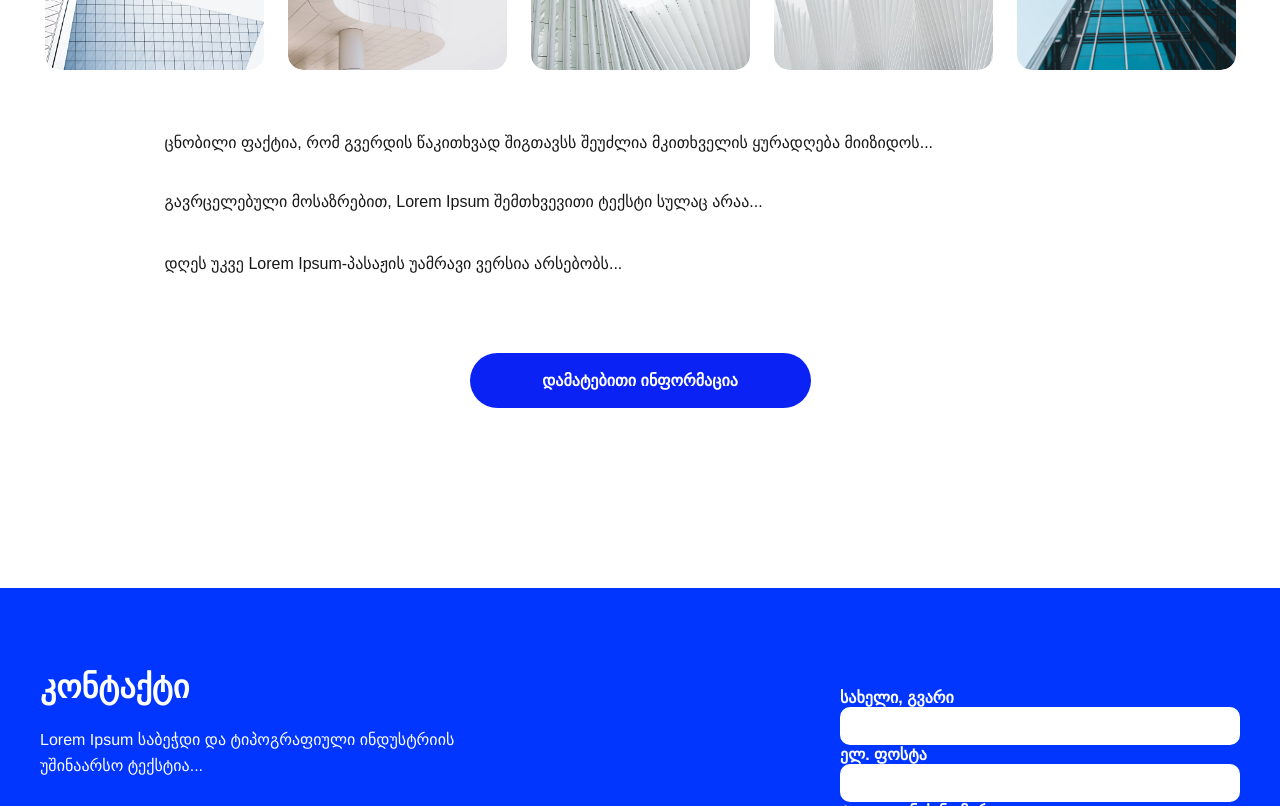
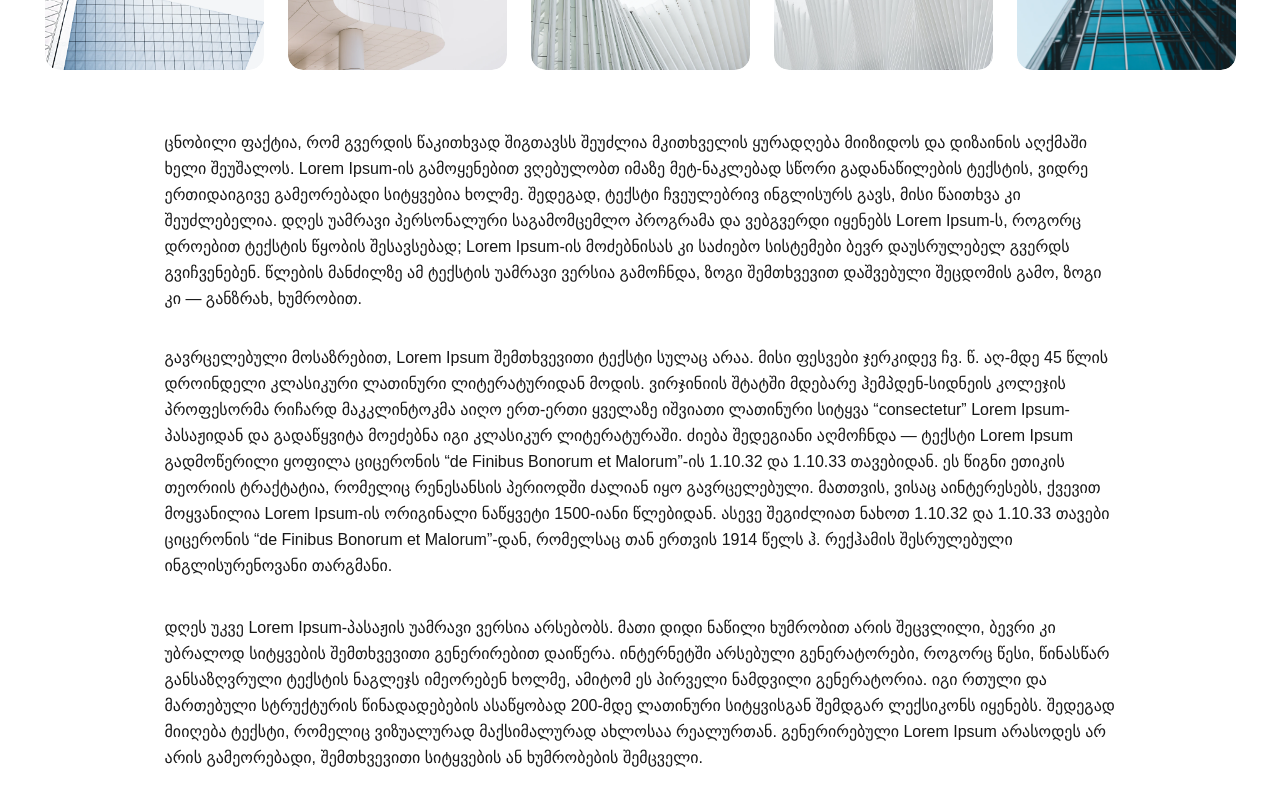
Before and after one commit to TakoSalakaia/bookish-robot, a plain HTML site: page index.html in a window 1280 px wide. Shown: the part 1195-2001 px from the top of the page. Drawn offline with Linux system fonts and the light colour scheme; a web font is replaced by a local one.

Commit message:
Update index.html

```diff
--- a/index.html
+++ b/index.html
@@ -45,13 +45,13 @@
 
     <section class="text-section">
       <article class="text first">
-        <p>ცნობილი ფაქტია, რომ გვერდის წაკითხვად შიგთავსს შეუძლია მკითხველის ყურადღება მიიზიდოს...</p>
+        <p>ცნობილი ფაქტია, რომ გვერდის წაკითხვად შიგთავსს შეუძლია მკითხველის ყურადღება მიიზიდოს და დიზაინის აღქმაში ხელი შეუშალოს. Lorem Ipsum-ის გამოყენებით ვღებულობთ იმაზე მეტ-ნაკლებად სწორი გადანაწილების ტექსტის, ვიდრე ერთიდაიგივე გამეორებადი სიტყვებია ხოლმე. შედეგად, ტექსტი ჩვეულებრივ ინგლისურს გავს, მისი წაითხვა კი შეუძლებელია. დღეს უამრავი პერსონალური საგამომცემლო პროგრამა და ვებგვერდი იყენებს Lorem Ipsum-ს, როგორც დროებით ტექსტის წყობის შესავსებად; Lorem Ipsum-ის მოძებნისას კი საძიებო სისტემები ბევრ დაუსრულებელ გვერდს გვიჩვენებენ. წლების მანძილზე ამ ტექსტის უამრავი ვერსია გამოჩნდა, ზოგი შემთხვევით დაშვებული შეცდომის გამო, ზოგი კი — განზრახ, ხუმრობით.</p>
       </article>
       <article class="text second">
-        <p>გავრცელებული მოსაზრებით, Lorem Ipsum შემთხვევითი ტექსტი სულაც არაა...</p>
+        <p>გავრცელებული მოსაზრებით, Lorem Ipsum შემთხვევითი ტექსტი სულაც არაა. მისი ფესვები ჯერკიდევ ჩვ. წ. აღ-მდე 45 წლის დროინდელი კლასიკური ლათინური ლიტერატურიდან მოდის. ვირჯინიის შტატში მდებარე ჰემპდენ-სიდნეის კოლეჯის პროფესორმა რიჩარდ მაკკლინტოკმა აიღო ერთ-ერთი ყველაზე იშვიათი ლათინური სიტყვა “consectetur” Lorem Ipsum-პასაჟიდან და გადაწყვიტა მოეძებნა იგი კლასიკურ ლიტერატურაში. ძიება შედეგიანი აღმოჩნდა — ტექსტი Lorem Ipsum გადმოწერილი ყოფილა ციცერონის “de Finibus Bonorum et Malorum”-ის 1.10.32 და 1.10.33 თავებიდან. ეს წიგნი ეთიკის თეორიის ტრაქტატია, რომელიც რენესანსის პერიოდში ძალიან იყო გავრცელებული. მათთვის, ვისაც აინტერესებს, ქვევით მოყვანილია Lorem Ipsum-ის ორიგინალი ნაწყვეტი 1500-იანი წლებიდან. ასევე შეგიძლიათ ნახოთ 1.10.32 და 1.10.33 თავები ციცერონის “de Finibus Bonorum et Malorum”-დან, რომელსაც თან ერთვის 1914 წელს ჰ. რექჰამის შესრულებული ინგლისურენოვანი თარგმანი.</p>
       </article>
       <article class="text third">
-        <p>დღეს უკვე Lorem Ipsum-პასაჟის უამრავი ვერსია არსებობს...</p>
+        <p>დღეს უკვე Lorem Ipsum-პასაჟის უამრავი ვერსია არსებობს. მათი დიდი ნაწილი ხუმრობით არის შეცვლილი, ბევრი კი უბრალოდ სიტყვების შემთხვევითი გენერირებით დაიწერა. ინტერნეტში არსებული გენერატორები, როგორც წესი, წინასწარ განსაზღვრული ტექსტის ნაგლეჯს იმეორებენ ხოლმე, ამიტომ ეს პირველი ნამდვილი გენერატორია. იგი რთული და მართებული სტრუქტურის წინადადებების ასაწყობად 200-მდე ლათინური სიტყვისგან შემდგარ ლექსიკონს იყენებს. შედეგად მიიღება ტექსტი, რომელიც ვიზუალურად მაქსიმალურად ახლოსაა რეალურთან. გენერირებული Lorem Ipsum არასოდეს არ არის გამეორებადი, შემთხვევითი სიტყვების ან ხუმრობების შემცველი.</p>
       </article>
     </section>
 
```
